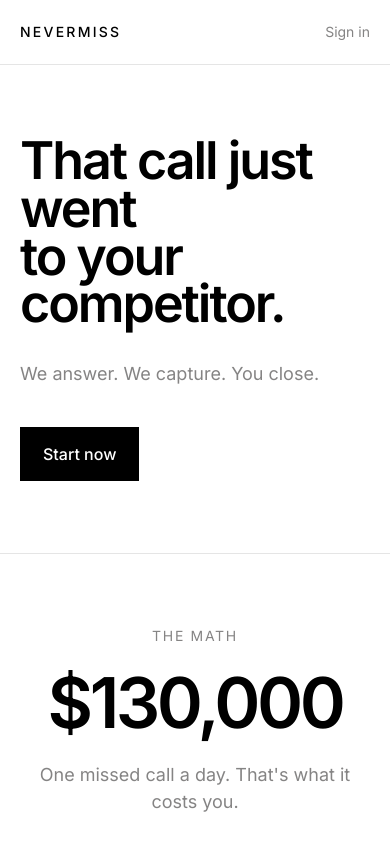
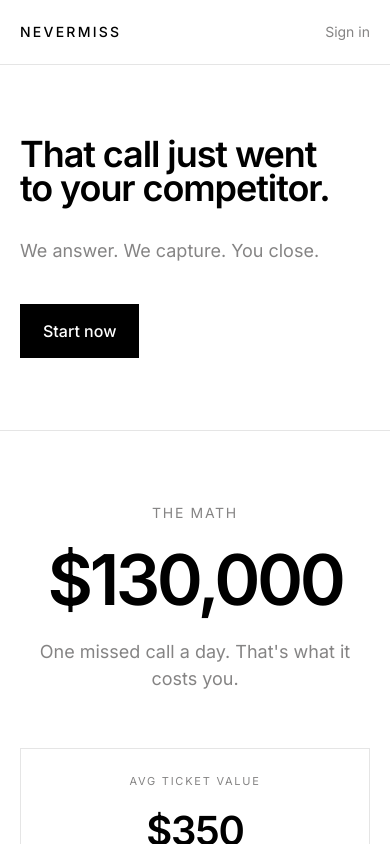
Before and after one commit to SteveMichael001/nevermiss, a Next.js app in the folder apps/web/: page / in a window 390 px wide. Shown: the top 844 px of the page. Built offline with nearby package versions, Linux system fonts and the light colour scheme.

Commit message:
Reduce hero font size for mobile

```diff
--- a/apps/web/app/page.tsx
+++ b/apps/web/app/page.tsx
@@ -104,7 +104,7 @@ export default function LandingPage() {
         <div className="landing-container">
           <div className="landing-grid">
             <div className="col-span-12">
-              <h1 className="text-[clamp(52px,11vw,96px)] leading-[0.92] tracking-[-0.04em] font-semibold">That call just went<br />to your competitor.</h1>
+              <h1 className="text-[clamp(36px,8vw,80px)] leading-[0.95] tracking-[-0.03em] font-semibold">That call just went<br />to your competitor.</h1>
               <p className="mt-8 max-w-2xl text-[18px] md:text-[20px] text-[var(--nm-gray)] leading-[1.5]">
                 We answer. We capture. You close.
               </p>
```
